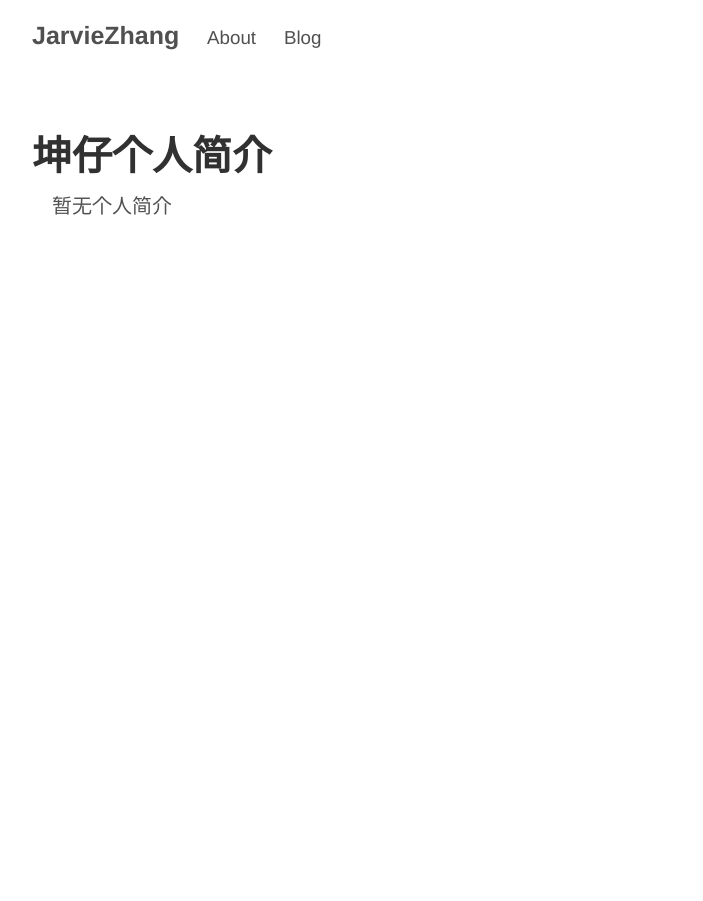
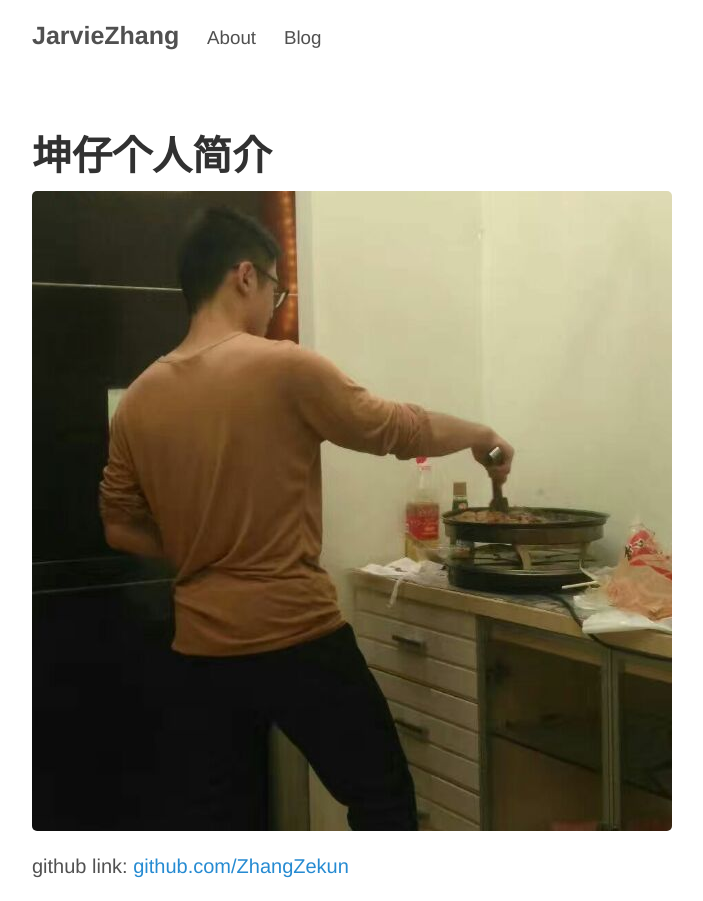
Before and after one commit to ZhangZekun/ZhangZekun.github.io, a Jekyll site: the page built from about.html, in a window 1280 px wide. Shown: the whole page, without its empty margins (248-951 px from the left). Built offline with Jekyll 4.4.1, drawn with Linux system fonts in a browser that asks for light colours.

Commit message:
修改个人简介

```diff
--- a/_layouts/default.html
+++ b/_layouts/default.html
@@ -15,7 +15,6 @@
         <h3 class="masthead-title">
 		  <a href="/" title="Home">JarvieZhang</a>
 		  {% for item in site.data.navigation %}
-			<!-- <a href="{{ item.link }}">{{ item.name }}</a> -->
 			 &nbsp;&nbsp;&nbsp;<small><a href="{{ item.link }}">{{ item.name }}</a></small>
 		  {% endfor %}
         </h3>
--- a/about.html
+++ b/about.html
@@ -3,4 +3,5 @@ layout: default
 title: 坤仔个人简介
 ---
 <h1>{{ page.title }}</h1>
-<p class="container">暂无个人简介</p>
+<p><img src="/assets/images/Avatar.jpg" alt="个人头像" /></p>
+<p>github link: <a href="www.github.com/ZhangZekun">github.com/ZhangZekun</a></p>
```
Also changed, not shown: assets/images/Avatar.jpg (added).
